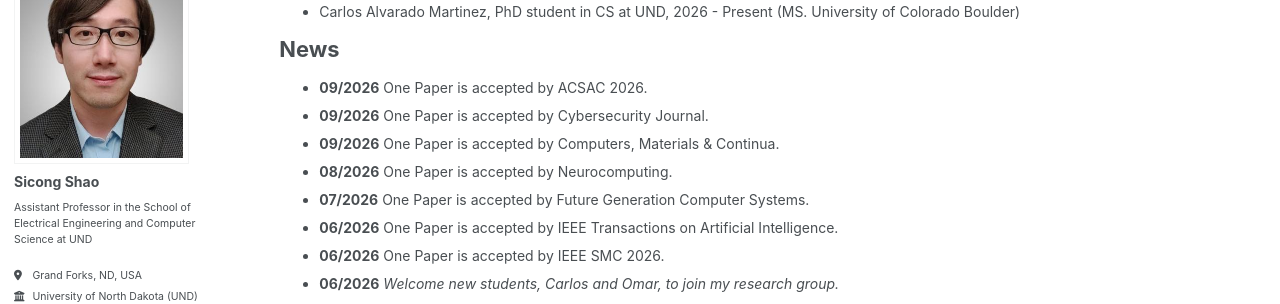
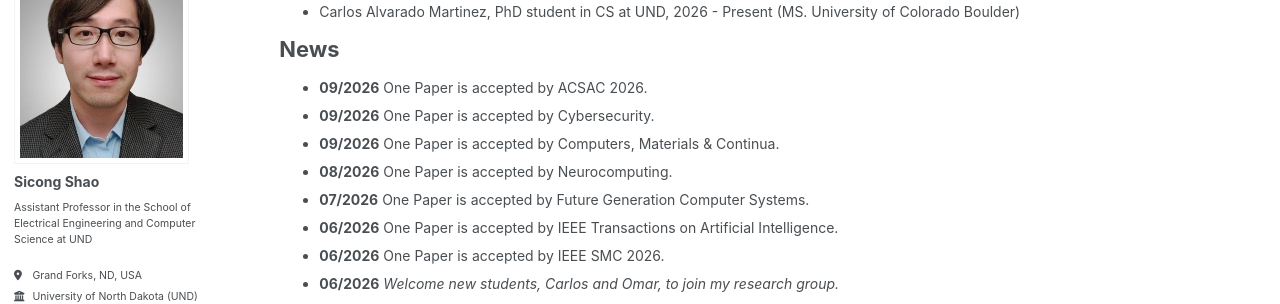
Before and after one commit to sicongshao/sicongshao.github.io, a Jekyll site: the page built from _pages/about.md, in a window 1280 px wide and 900 px high, scrolled down 655 px. Shown: the part 153-457 px from the top of the window. Built offline with Jekyll 4.4.1, drawn with Linux system fonts in a browser that asks for light colours; some web fonts are replaced.

Commit message:
first commit

```diff
--- a/_pages/about.md
+++ b/_pages/about.md
@@ -36,7 +36,7 @@ Students
 News
 ======
 * **09/2026** One Paper is accepted by ACSAC 2026.
-* **09/2026** One Paper is accepted by Cybersecurity Journal.
+* **09/2026** One Paper is accepted by Cybersecurity.
 * **09/2026** One Paper is accepted by Computers, Materials & Continua.
 * **08/2026** One Paper is accepted by Neurocomputing.
 * **07/2026** One Paper is accepted by Future Generation Computer Systems.
```
